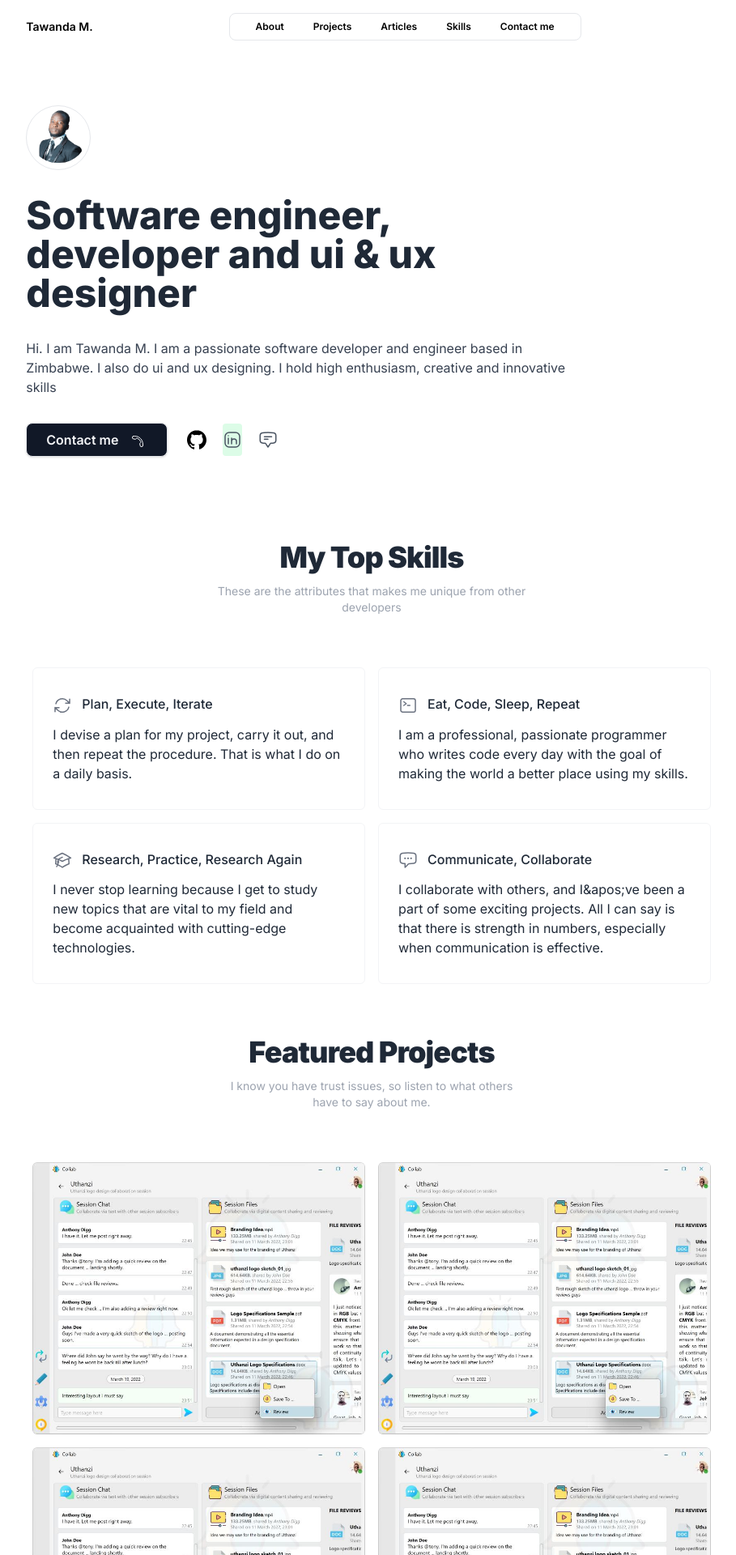
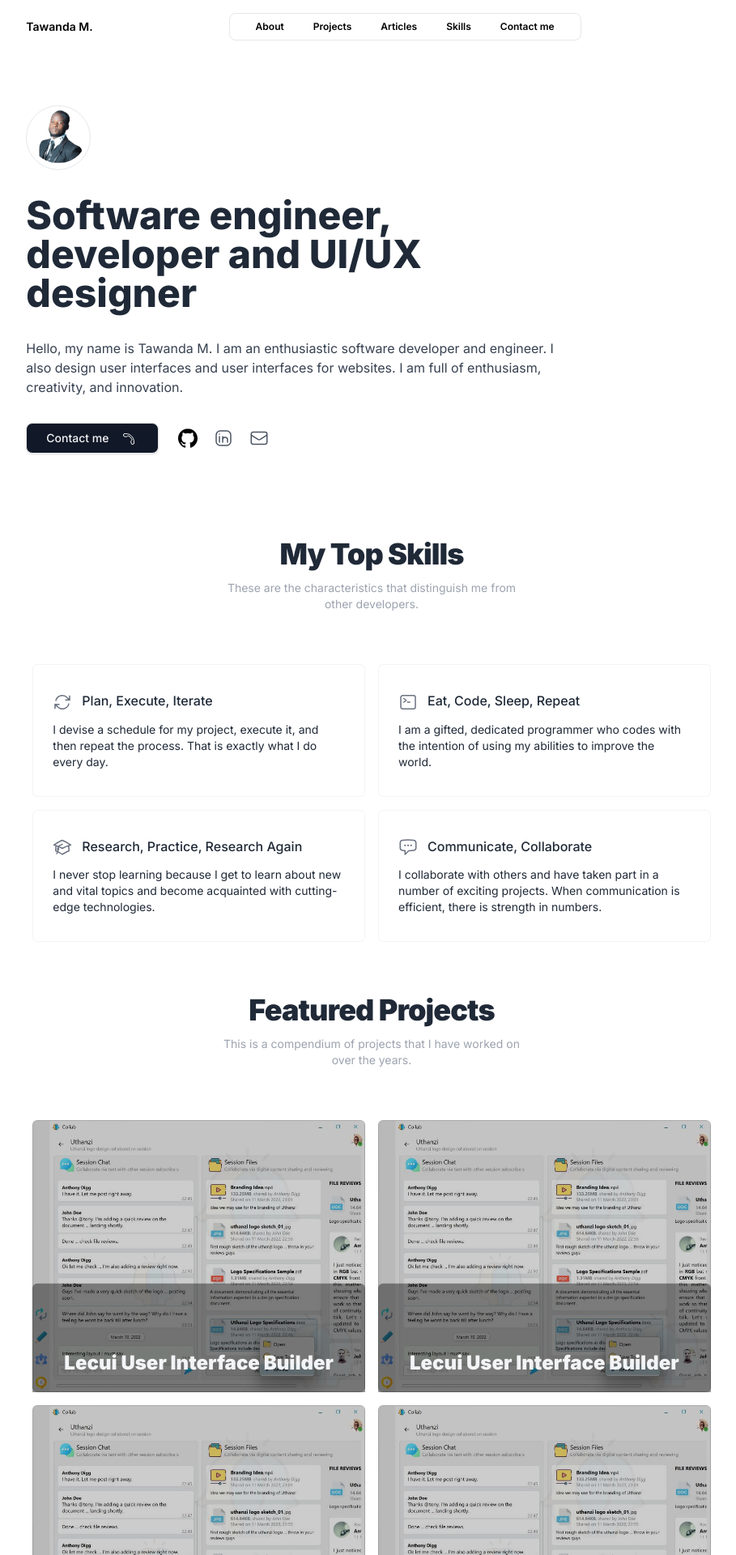
Before and after one commit to tmnyoni/tmnyoni.github.io, a Next.js app: page / in a window 1280 px wide. Shown: the top 1920 px of the page at 81% size, without its empty margins (181-1090 px from the left). Built offline with nearby package versions, Linux system fonts and the light colour scheme.

Commit message:
finished home page structure.

```diff
--- a/app/footer.tsx
+++ b/app/footer.tsx
@@ -6,7 +6,7 @@ const Footer = () => {
             <div className="container mx-auto">
                 <div className="px-2 py-6 border-t">
                     <div className="flex items-center justify-between">
-                        <div className=" hidden px-2 py-2 text-xs font-semibold md:block">
+                        <div className=" hidden px-2 py-2 text-sm font-medium md:block">
                             <Link href={"about"} className="px-4 py-2">
                                 About
                             </Link>
--- a/app/hero.tsx
+++ b/app/hero.tsx
@@ -1,8 +1,8 @@
 import { PhoneIcon } from "@heroicons/react/24/outline"
 import Image from "next/image"
 import Link from "next/link"
-import SocialNetworks from "./socials"
-// import { motion } from "framer-motion";
+import SocialNetworks from "./social-networks"
+import { motion } from "framer-motion";
 
 const easing = [.6, -0.5, .01, .99]
 
@@ -29,34 +29,33 @@ const stagger = {
     }
 }
 
-export default function HeroSection(){
+export default function HeroSection() {
     return (
-        <section>
-            <div className="container mx-auto my-10 py-6">
+        <section className="container mx-auto my-10 py-6">
             <div className="max-w-2xl">
-                    <div className="w-20 h-20 p-1 border rounded-full mb-4">
+                <div className="w-20 h-20 border rounded-full">
                     <Image
                         src={"/assets/images/icon.png"}
                         width={100}
                         height={100}
                         alt="icon"
-                            className="rounded-full"
+                        className="rounded-full p-1"
                     />
                 </div>
-                    <h1 className="mt-8 text-4xl font-extrabold tracking-normal text-gray-800 sm:text-5xl">
-                        Software engineer, developer and ui & ux designer
+                <h1 className="mt-8 text-4xl font-extrabold tracking-normal leading-[50px] text-gray-800 sm:text-5xl">
+                    Software engineer, developer and UI/UX designer
                 </h1>
                 <p className="mt-8 text-gray-700">
-                        Hi. I am Tawanda M. I am a passionate software developer and engineer based
-                        in Zimbabwe. I also do ui and ux designing. I hold high enthusiasm, creative and innovative skills
+                    Hello, my name is Tawanda M. I am an enthusiastic software developer and engineer.
+                    I also design user interfaces and user interfaces for websites. I am full of enthusiasm, creativity, and innovation.
                 </p>
                 <div className="mt-8 flex items-center">
-                        <Link href="#" className="mr-2 rounded-lg border px-6 py-2 font-semibold shadow bg-gray-900 text-gray-100 focus:bg-gray-800 focus:text-gray-100 hover:text-gray-100 focus:ring-gray-400 focus:outline-none focus:ring-2">
+                    <Link href="#" className="border px-6 py-2 font-medium text-sm shadow bg-gray-900 text-gray-100 mr-2 rounded-lg focus:bg-gray-800 focus:text-gray-100 hover:text-gray-100 focus:ring-gray-400 focus:outline-none focus:ring-2">
                         Contact me
-                            <PhoneIcon className="ml-3 inline-block h-4  w-6 -rotate-180" />
+                        <PhoneIcon className="m-auto ml-3 inline-block h-4  w-6 -rotate-180" />
                     </Link>
+
                     <SocialNetworks />
-                    </div>
                 </div>
             </div>
         </section>
--- a/app/page.tsx
+++ b/app/page.tsx
@@ -6,6 +6,7 @@ import {
     GlobeAltIcon,
     BugAntIcon,
     ChatBubbleBottomCenterTextIcon,
+    EnvelopeIcon
 } from "@heroicons/react/24/outline";
 
 import HeroSection from "./hero";
@@ -19,7 +20,26 @@ export default function Page() {
     return (
         <div>
             <HeroSection />
-            <SkillsSection />
+
+            <section>
+                <div className="container mx-auto pt-10">
+                    <div className="text-center flex flex-col items-center">
+                        <h1 className="max-w-xl text-3xl font-black tracking-tight text-gray-800 sm:text-4xl">
+                            My Top Skills
+                        </h1>
+                        <p className="w-96 text-center text-sm text-gray-400 mt-3">
+                            These are the characteristics that distinguish me from other developers.
+                        </p>
+                    </div>
+
+                    <div className="mx-2 my-12 md:my-16">
+                        <div className="grid md:grid-cols-2 gap-y-4 md:gap-x-4">
+                            <SkillsSection />
+                        </div>
+                    </div>
+                </div>
+            </section >
+
             <section>
                 <div className="container mx-auto">
                     <div className="mx-2 my-10">
@@ -28,7 +48,7 @@ export default function Page() {
                                 Featured Projects
                             </h1>
                             <p className="w-96 text-center text-sm text-gray-400 mt-3">
-                                I know you have trust issues, so listen to what others have to say about me.
+                                This is a compendium of projects that I have worked on over the years.
                             </p>
                         </div>
 
@@ -43,48 +63,28 @@ export default function Page() {
                 <div className="mx-2 my-10">
                     <div className="grid gap-4 md:grid-cols-2">
                         <div className="ml-4">
-                            <h5 className="font-medium text-gray-800">
-                                Hi there, I&apos;m Tawanda M. Nyoni
-                            </h5>
-                            <h3 className="mt-2 text-4xl font-light">
-                                Software Developer, Engineer Based in Zimbabwe
+                            <h3 className="mt-2 text-5xl font-black">
+                                Software Engineer and Developer
                             </h3>
+
                             <p className="mt-6 text-slate-800">
-                                I am an enthusiastic software developer willing to
-                                contribute everything I have to any venture.
-                                Web development is my primary area of expertise.
-                                But I&apos;m not just a web developer; I also create
-                                desktop applications on occasion. I value both
-                                creativity and innovation.
+                                I am a passionate software developer ready to give anything I have to any endeavor.
+                                My main expertise is in web development. But I&apos;m not just a web developer; occasionally,
+                                I also develop desktop applications. I value both innovation and creativity.
                             </p>
+
                             <p className="mt-6 text-base text-slate-800">
-                                When I was in O level, I was introduced to programming through
-                                Visual Basic 6. I developed an interest in building
-                                amazing things and embraced it, learning to create cool
-                                apps but failing due to a lack of resources and knowledge
-                                until I reached A level.
+                                I was first introduced to programming through Visual Basic 6 when I was in GCE Ordinary level.
+                                I discovered a passion for creating incredible things and I embraced it.
+                                I tried to learn how to make applications but failed due to a lack of information
+                                and resources until I reached the GCE Advanced level.
                             </p>
+
                             <p className="mt-6 text-base text-slate-800">
-                                Since then, Ive dedicated my life to learning how to write
-                                better code and using my coding abilities to create
-                                amazing things that will change the world. I&apos;ve been
-                                doing research and practicing to get ready for my purpose.
-                                I&apos;ve done my homework.
+                                Since then, I&apos;ve devoted my life to mastering the art of better coding and using my coding skills to
+                                produce amazing things that will alter the course of history. To prepare for my purpose,
+                                I have been conducting research and exercising. I guess I have accomplished my task.
                             </p>
-                            <div className="mt-5 flex items-center text-slate-500">
-                                Find me on:
-                                <div className="inline-flex items-center">
-                                    <Link href="https://github.com/tmnyoni" className="ml-3 flex h-8 w-8 items-center justify-center p-1 text-slate-600">
-                                        <ChatBubbleBottomCenterTextIcon className="inline h-6 w-6" />
-                                    </Link>
-                                    <Link href="https://linkedin/in/tmnyoni" className="ml-3 flex h-8 w-8 items-center justify-center p-1 text-slate-600">
-                                        <BugAntIcon className="inline h-6 w-6" />
-                                    </Link>
-                                    <Link href="https://tmnyoni.ml" className="ml-3 flex h-8 w-8 items-center justify-center p-1 text-slate-600">
-                                        <GlobeAltIcon className="inline h-6 w-6" />
-                                    </Link>
-                                </div>
-                            </div>
                         </div>
                         <div className="py-1 px-2">
                             <Image
@@ -97,6 +97,6 @@ export default function Page() {
                     </div>
                 </div>
             </section>
-        </div>
+        </div >
     );
 };
--- a/app/project.tsx
+++ b/app/project.tsx
@@ -17,24 +17,25 @@ export default function Project(props: IProjectProps) {
     const { title, imageUrl, description, sourceUrl } = props;
 
     return (
-        <section className="bg-gray-50 rounded-md relative cursor-pointer">
+        <section className="group relative items-center justify-center overflow-hidden cursor-pointer">
             <Image
                 src={imageUrl}
                 alt="project"
                 width={500}
                 height={100}
-                className="w-full object-top object-cover rounded-md relative"
+                className="w-full object-center object-cover rounded-md relative"
                 loading="lazy"
             />
+            <div className="absolute inset-0 text-white bg-black/20 group-hover:bg-black/60 rounded-md"></div>
 
-            <div className="px-8 mb-4 absolute inset-0 z-10 w-full h-full bg-gray-400 hidden group-hover:flex flex-col justify-center rounded-md">
-                <h4 className="mt-6 inline-block text-lg font-bold text-gray-700">
+            <div className="absolute inset-0 flex flex-col items-center rounded-md justify-center bg-black/40 px-9 text-center translate-y-[60%] group-hover:translate-y-0 transition-all">
+                <h4 className="mt-6 mb-10 inline-block text-2xl tracking-normal font-black text-gray-100 group-hover:text-gray-100">
                     {title}
                 </h4>
-                <p className="mt-3 mb-6 text-sm text-gray-800">
+                <p className="mt-3 mb-6 text-sm text-gray-100">
                     {description}
                 </p>
-                <Link href={sourceUrl} className="text-sm font-semibold  text-gray-500">
+                <Link href={sourceUrl} className="text-sm font-medium bg-black/70 rounded-2xl px-4 py-1 text-gray-100">
                     <LinkIcon className="w-4 h-4 inline mr-2" />
                     check it out on github.com
                 </Link>
--- a/app/skills.tsx
+++ b/app/skills.tsx
@@ -4,77 +4,48 @@ import {
     AcademicCapIcon,
     ChatBubbleLeftEllipsisIcon,
 } from "@heroicons/react/24/outline";
+import React from "react";
 
 
-interface Skill {
-    icon: JSX.Element;
-    title: string;
-    description: string;
-}
+export default function SkillsSection() {
+    const skills = [
+        {
+            icon: ArrowPathIcon,
+            title: "Plan, Execute, Iterate",
+            description: "I devise a schedule for my project, execute it, and then repeat the process. That is exactly what I do every day."
+        },
+        {
+            icon: CommandLineIcon,
+            title: "Eat, Code, Sleep, Repeat",
+            description: "I am a gifted, dedicated programmer who codes with the intention of using my abilities to improve the world."
+        },
+        {
+            icon: AcademicCapIcon,
+            title: "Research, Practice, Research Again",
+            description: "I never stop learning because I get to learn about new and vital topics and become acquainted with cutting-edge technologies."
+        },
+        {
+            icon: ChatBubbleLeftEllipsisIcon,
+            title: "Communicate, Collaborate",
+            description: "I collaborate with others and have taken part in a number of exciting projects. When communication is efficient, there is strength in numbers."
+        }
+    ]
 
-const Skill = ({ icon, title, description }: Skill): JSX.Element => {
     return (
-        <div className="rounded-md border border-gray-100 py-8 px-6 hover:bg-gray-50">
-            {icon}
-            <h1 className="ml-3 inline-block font-medium text-gray-800">
-                {title}
-            </h1>
-            <p className="mt-3 text-gray-800">
-                {description}
-            </p>
-        </div>
+        <React.Fragment>
+            {skills.map(skill =>
+                <div key={skill.title} className="rounded-md border border-gray-100 py-8 px-6 hover:bg-gray-50">
+                    <span>
+                        <skill.icon className="inline h-6 w-6 text-gray-500" />
+                    </span>
+                    <h1 className="ml-3 inline-block font-medium text-gray-800">
+                        {skill.title}
+                    </h1>
+                    <p className="mt-3 text-gray-800 text-sm">
+                        {skill.description}
+                    </p>
+                </div>
+            )}
+        </React.Fragment>
     )
 }
-
-const SkillsSection = () => {
-    return (
-        <section>
-            <div className="container mx-auto pt-10">
-                <div className="text-center flex flex-col items-center">
-                    <h1 className="max-w-xl text-3xl font-black tracking-tight text-gray-800 sm:text-4xl">
-                        My Top Skills
-                    </h1>
-                    <p className="w-96 text-center text-sm text-gray-400 mt-3">
-                        These are the attributes that makes me unique from other developers
-                    </p>
-                </div>
-
-                <div className="mx-2 my-12 md:my-16">
-                    <div className="grid md:grid-cols-2 gap-y-4 md:gap-x-4">
-                        <Skill
-                            icon={<ArrowPathIcon className="inline h-6 w-6 text-gray-500" />}
-                            title={"Plan, Execute, Iterate"}
-                            description={"I devise a plan for my project, carry it out, and then repeat the procedure. That is what I do on a daily basis."}
-                        />
-
-                        <Skill
-                            icon={<CommandLineIcon className="inline h-6 w-6 text-gray-500" />}
-                            title={"Eat, Code, Sleep, Repeat"}
-                            description={"I am a professional, passionate programmer who writes code every day with the goal of making the world a better place using my skills."}
-                        />
-
-                        <Skill
-                            icon={<AcademicCapIcon className="inline h-6 w-6 text-gray-500" />}
-                            title={"Research, Practice, Research Again"}
-                            description={`I never stop learning because I get to study new topics that are vital to my field
-                                 and become acquainted with cutting-edge technologies.`}
-                        />
-
-                        <Skill
-                            icon={<ChatBubbleLeftEllipsisIcon className="inline h-6 w-6 text-gray-500" />}
-                            title={"Communicate, Collaborate"}
-                            description={`
-                            I collaborate with others, and I&apos;ve
-                            been a part of some exciting projects. All I
-                                can say is that there is strength in numbers, especially when
-                                communication is effective.
-                                `}
-                        />
-                    </div>
-                </div>
-            </div>
-        </section>
-    )
-}
-
-export default SkillsSection;
--- a/app/socials.tsx
+++ b/app/social-networks.tsx
@@ -1,6 +1,6 @@
 import React from "react";
 import Link from "next/link"
-import { ChatBubbleBottomCenterTextIcon } from "@heroicons/react/24/outline"
+import { ChatBubbleBottomCenterTextIcon, EnvelopeIcon } from "@heroicons/react/24/outline"
 
 export interface ISocialNetwork {
     name: string;
@@ -21,7 +21,7 @@ export const SOCIAL_NETWORKS: ISocialNetwork[] = [
     },
     {
         name: "website",
-        link: "https://tmnyoni.ml",
+        link: "'mailto:tmnyoni@outlook.com'",
         icon: EmailIcon
     }
 ]
@@ -52,17 +52,17 @@ export function GitHubIcon() {
 
 export function LinkedInIcon() {
     return (
-        <svg width="24px" height="24px" viewBox="0 0 24 24" fill="none" xmlns="http://www.w3.org/2000/svg" className="inline h-10 w-10 bg-green-100 rounded">
-            <path d="M21 8V16C21 18.7614 18.7614 21 16 21H8C5.23858 21 3 18.7614 3 16V8C3 5.23858 5.23858 3 8 3H16C18.7614 3 21 5.23858 21 8Z" stroke="currentColor" stroke-width="1.5" stroke-linecap="round" stroke-linejoin="round" />
-            <path d="M7 17V13.5V10" stroke="currentColor" stroke-width="1.5" stroke-linecap="round" stroke-linejoin="round" />
-            <path d="M11 17V13.75M11 10V13.75M11 13.75C11 10 17 10 17 13.75V17" stroke="currentColor" stroke-width="1.5" stroke-linecap="round" stroke-linejoin="round" />
-            <path d="M7 7.01L7.01 6.99889" stroke="currentColor" stroke-width="1.5" stroke-linecap="round" stroke-linejoin="round" />
+        <svg width="32px" height="24px" viewBox="0 0 24 24" fill="none" xmlns="http://www.w3.org/2000/svg" className="inline h-10 w-20 rounded">
+            <path d="M21 8V16C21 18.7614 18.7614 21 16 21H8C5.23858 21 3 18.7614 3 16V8C3 5.23858 5.23858 3 8 3H16C18.7614 3 21 5.23858 21 8Z" stroke="currentColor" strokeWidth="1.5" strokeLinecap="round"  strokeLinejoin="round" />
+            <path d="M7 17V13.5V10" stroke="currentColor" strokeWidth="1.5" strokeLinecap="round" strokeLinejoin="round" />
+            <path d="M11 17V13.75M11 10V13.75M11 13.75C11 10 17 10 17 13.75V17" stroke="currentColor" strokeWidth="1.5" strokeLinecap="round" strokeLinejoin="round" />
+            <path d="M7 7.01L7.01 6.99889" stroke="currentColor" strokeWidth="1.5" strokeLinecap="round" strokeLinejoin="round" />
         </svg>
     )
 }
 
 export function EmailIcon(){
     return (
-        <ChatBubbleBottomCenterTextIcon className="inline h-6 w-6" />
+        <EnvelopeIcon className="inline h-6 w-6" />
     )
 }
```
Also changed, not shown: app/social-proof.tsx (+16 -3 lines). Lines whose indentation alone changed are shown as unchanged.
